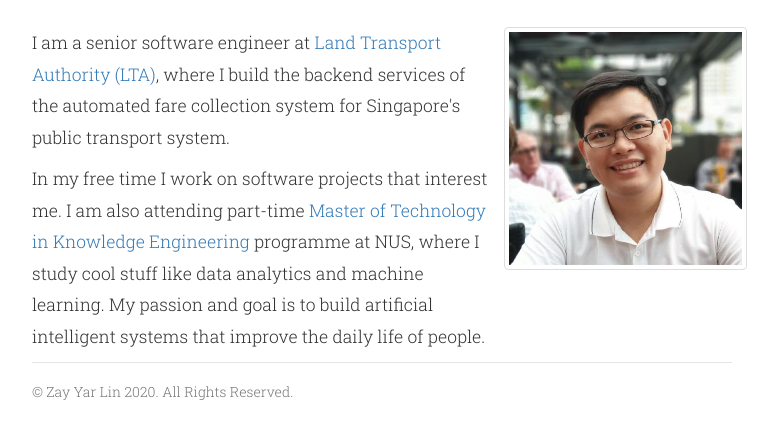
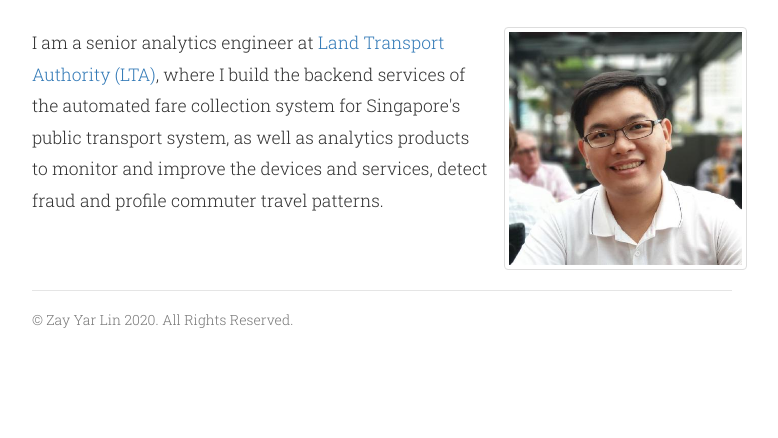
Before and after one commit to zayyarlin/pwebsite, a plain HTML site: page index.html in a window 1280 px wide. Shown: the part 84-522 px from the top of the page, without its empty margins (258-1036 px from the left). Drawn offline with nearby package versions, Linux system fonts and the light colour scheme.

Commit message:
Updated the font and content

```diff
--- a/index.html
+++ b/index.html
@@ -11,7 +11,7 @@
     <title>Zay Yar Lin</title>
 
     <link rel="stylesheet" href="https://maxcdn.bootstrapcdn.com/bootstrap/3.3.4/css/bootstrap.min.css">
-    <link href='http://fonts.googleapis.com/css?family=Roboto+Slab:300' rel='stylesheet' type='text/css'>
+    <link href='https://fonts.googleapis.com/css?family=Roboto+Slab:300' rel='stylesheet' type='text/css'>
     <link href="style.css" rel="stylesheet">
   </head>
 
@@ -33,15 +33,9 @@
       <div class="row">
         <div class="col-md-8">
           <p class="content">
-          I am a senior software engineer at
+          I am a senior analytics engineer at
           <a href="http://www.lta.gov.sg/">Land Transport Authority (LTA)</a>, where I build the backend services of the automated fare collection system for
-          Singapore's public transport system.
-          </p>
-          <p class="content">
-          In my free time I work on software projects that interest me.
-          I am also attending part-time <a href="http://www.iss.nus.edu.sg/">Master of Technology in Knowledge Engineering</a>
-          programme at NUS, where I study cool stuff like data analytics and machine learning.
-          My passion and goal is to build artificial intelligent systems that improve the daily life of people.
+          Singapore's public transport system, as well as analytics products to monitor and improve the devices and services, detect fraud and profile commuter travel patterns.
           </p>
         </div>
         <div class="col-md-4 thumbnail">
```
